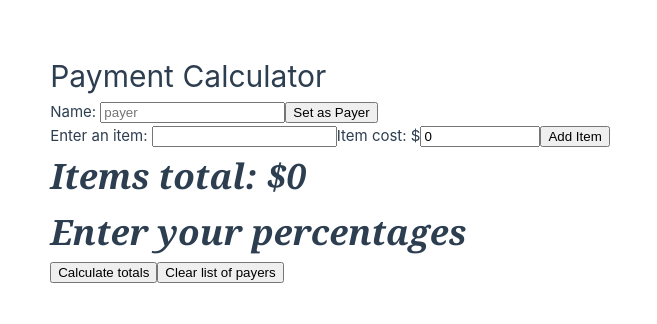
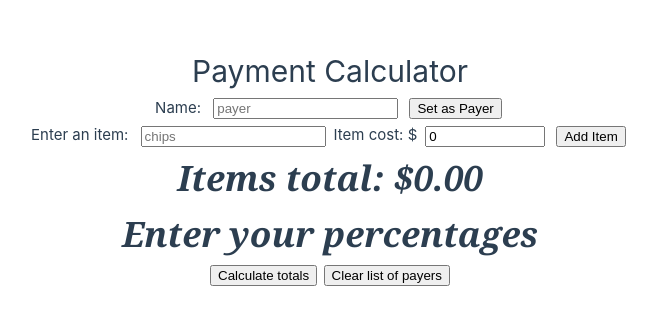
Before and after one commit to gTambo/vue-split-the-check-calculator, a Vue app: page / in a window 1280 px wide. Shown: the part 232-556 px from the top of the page, without its empty margins (310-967 px from the left). Built offline with nearby package versions, Linux system fonts and the light colour scheme.

Commit message:
update numeric inputs on focus, auto-divide percentages for new payers

```diff
--- a/src/App.vue
+++ b/src/App.vue
@@ -1,13 +1,15 @@
 <script setup lang="ts">
 import { ref } from 'vue';
 
+export type payer = { payerId: String, name: String, percent: number, payment: number }
+
 const total = ref(0)
-const payerId = ref(0)
+const payerId = ref(1)
 const payerName = ref('')
 const itemNo = ref(1)
 const itemName = ref('')
-const itemCost = ref(0.00)
-const payersList = ref(new Array<{ payerId: String, name: String, percent: number, payment: number }>)
+const itemCost = ref(0)
+const payersList = ref(new Array<payer>)
 const itemsList = ref(new Array<{ itemNo: String, itemName: String, cost: number } >)
 
 // function increment(x: number) {
@@ -22,13 +24,30 @@ function clearList(list: Array<any>) {
     }
   }
 }
-async function addPayer() {
 
+function addPayer() {
   payersList.value.push({ payerId: payerId.value.toString(), name: payerName.value, percent: 0, payment: 0 })
   payerId.value++
   payerName.value = ''
+  // look for a better way to achieve the same result; maybe using vue's next tick feature??
+  if(payersList.value.length <= 1 || checkForChangedPercentages()) {
+    updatePercentages()
+  }
 }
 
+function checkForChangedPercentages(): boolean {
+  const currentMeanPercentage = 1 / (payersList.value.length - 1) * 100 // comparing against payer list prior to most recent addition
+  if (payersList.value.filter(payer => (payer.percent == currentMeanPercentage)).length == (payersList.value.length - 1)) {
+    console.log('all percents equal')
+    return true
+  }
+  console.log('percents not equal')
+  return false
+}
+function updatePercentages() {
+  const newPercent = 1 / payersList.value.length * 100
+  payersList.value.map(payer => (payer.percent = newPercent))
+}
 function updateTotal(newItem: number) {
   total.value = total.value + newItem
 }
@@ -53,6 +72,7 @@ function calculate() {
   else { alert("percentages must total to 100") }
 
 }
+
 </script>
 
 <template>
@@ -66,23 +86,24 @@ function calculate() {
     </form>
     <form action="submit" @submit.prevent="addItem">
       <label for="item-name">Enter an item: </label>
-      <input v-model="itemName" id="item-name" type="text" >
+      <input v-model="itemName" id="item-name" type="text" placeholder="chips" >
       <label for="item-cost">Item cost: </label>
-      $<input v-model="itemCost" id="item-cost" type="number" min=".01" step=".01" max="1000000">
+      $<input v-model="itemCost" id="item-cost" type="number" min=".01" step=".01" max="1000000" onfocus="this.value=''" >
       <button type="submit">Add Item</button>
     </form>
-    <div v-if="itemsList.length">
+    <div class="item-list" v-if="itemsList.length">
       <div v-for="item in itemsList" :key="'item' + item.itemNo">
-        <p>{{ (item.itemNo).toString() }}. {{ item.itemName }}, ${{ item.cost }}</p>
+
+        <p><span class="list-item-numbers">{{ (item.itemNo).toString() }}</span> {{ item.itemName }} --- ${{ item.cost }}</p>
       </div>
     </div>
-    <p class="text" >Items total: ${{ total }}</p>
+    <p class="text" >Items total: ${{ total.toFixed(2) }}</p>
     <form action="submit" @submit.prevent="calculate()">
       <p class="text">Enter your percentages</p>
       <div v-if="payersList.length">
         <div v-for="payer in payersList" :key="'payer' + payer.payerId">
           <label :for="'percent' + payer.payerId">{{ payer.name }}: </label>
-          <input v-model="payer.percent" :id="'percent' + payer.payerId" type="number" min="0.01" max="100" step=".01" />%
+          <input v-model="payer.percent" :id="'percent' + payer.payerId" type="number" min="0.01" max="100" step=".01" onfocus="this.value=''" />%
         </div>
       </div>
       <button type="submit">Calculate totals</button>
@@ -90,7 +111,7 @@ function calculate() {
     </form>
 
 
-    <p class="text" v-for="payer in payersList" :key="'total' + payer.payerId">1: ${{ payer.payment.toFixed(2) }}, <br /></p>
+    <p class="text" v-for="payer in payersList" :key="'total' + payer.payerId">{{ payer.payerId }}: ${{ payer.payment.toFixed(2) }} </p>
   </div>
 </template>
 
@@ -101,4 +122,25 @@ function calculate() {
   font-size: 35px;
   font-style: oblique;
 }
+
+.item-list{
+  text-align: left;
+}
+.list-item-numbers  {
+  font-family: 'Courier New', Courier, monospace;
+  padding: 0.2vw;
+  margin-left: 2vw;
+  font-weight: bolder;
+  background-color: aquamarine;
+  color: darkblue;
+  border: none;
+  border-radius: 10%;
+}
+
+input {
+  margin: 0.2rem 0.5rem;
+}
+button {
+  margin: 0.2rem;
+}
 </style>
--- a/src/assets/main.css
+++ b/src/assets/main.css
@@ -36,6 +36,6 @@ a,
     flex-direction: column;
     justify-content: space-around;
     padding: 0 2rem;
-    /* text-align: center; */
+    text-align: center;
   }
 }
```
